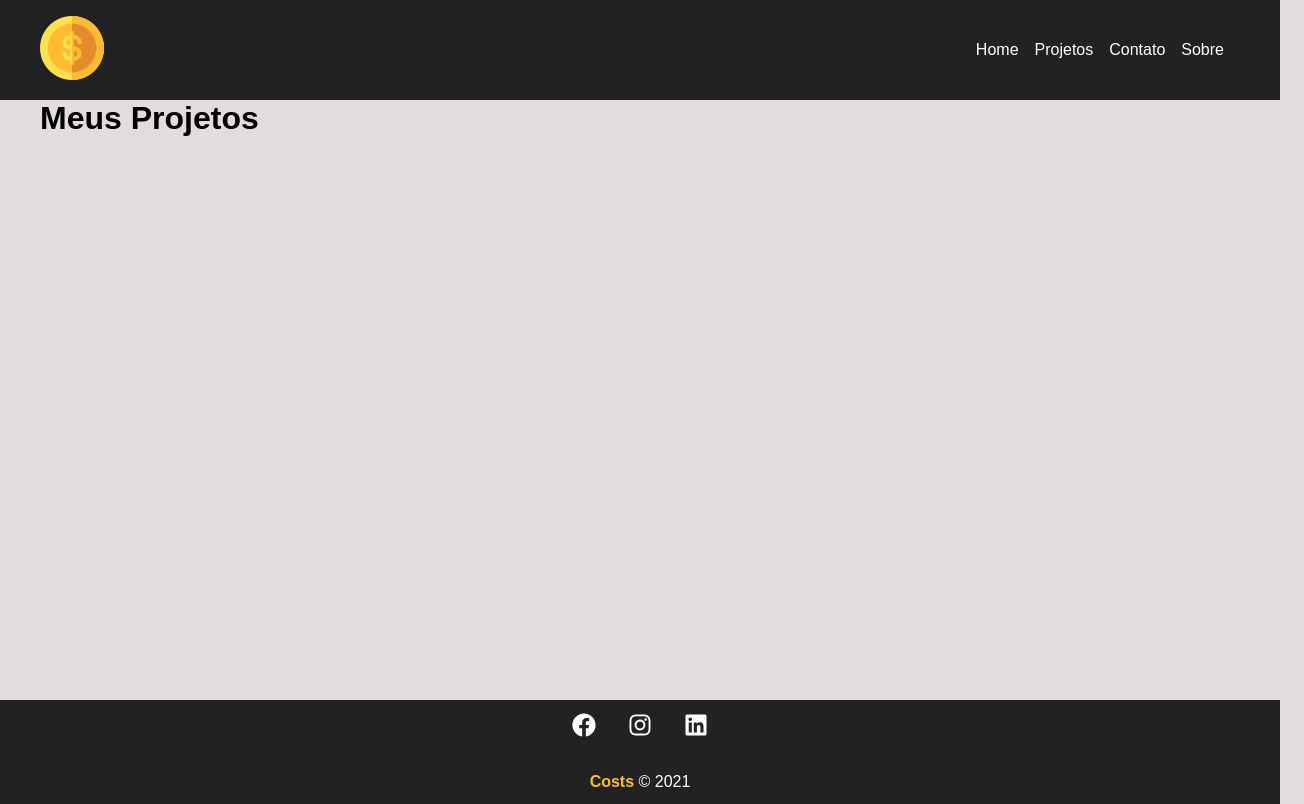
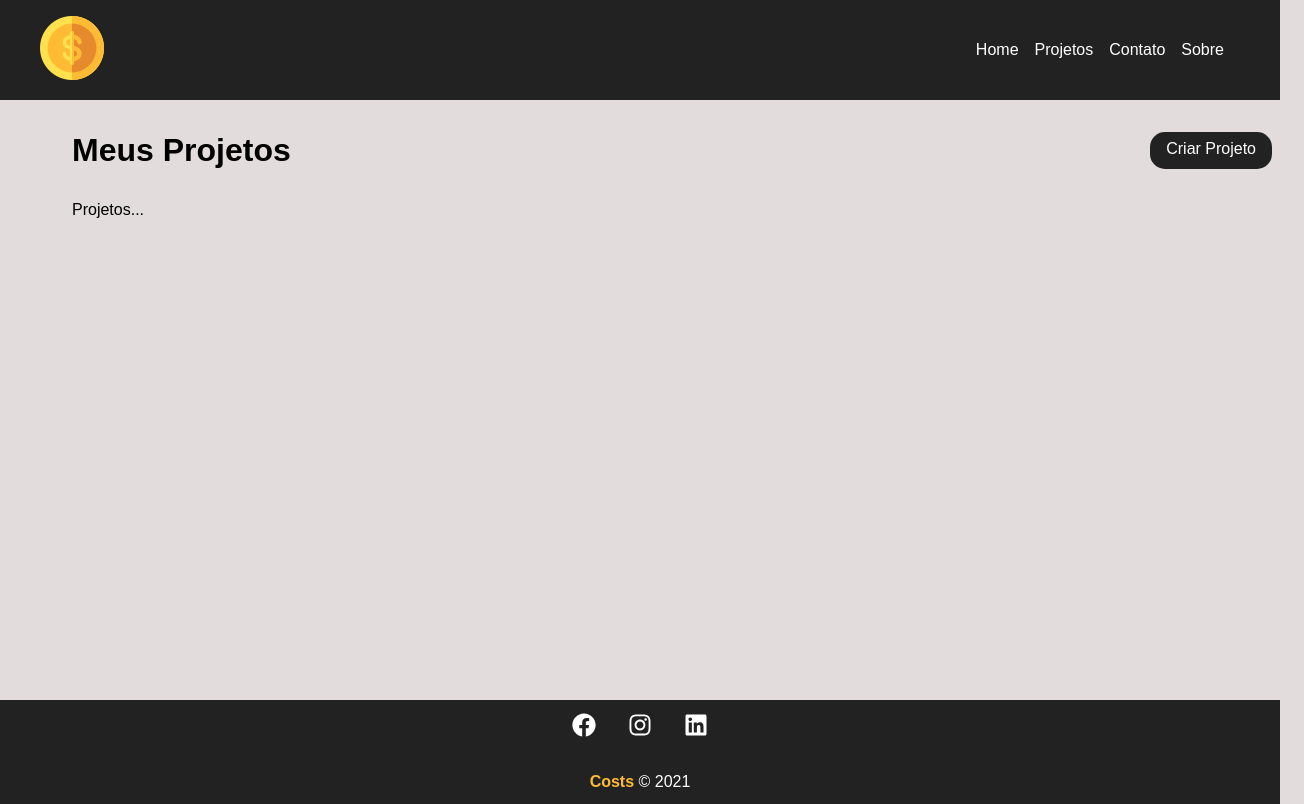
Before and after one commit to thiagobrsouza/react-costs, a React (Create React App) app: page /projects in a window 1280 px wide. Shown: the whole page, 1304 px wide, since content can reach past the window. Built offline with nearby package versions, Linux system fonts and the light colour scheme.

Commit message:
Criando o dashboard Meus Projetos

```diff
--- a/src/components/pages/Projects.jsx
+++ b/src/components/pages/Projects.jsx
@@ -1,5 +1,8 @@
 import Message from "../layout/Message";
 import { useLocation } from 'react-router-dom'
+import Container from '../layout/Container'
+import LinkButton from '../layout/LinkButton'
+import styles from './styles/Projects.module.css'
 
 export default function Projects() {
 
@@ -10,9 +13,15 @@
   }
 
   return (
-    <div>
-      <h1>Meus Projetos</h1>
+    <div className={styles.project_container}>
+      <div className={styles.title_container}>
+        <h1>Meus Projetos</h1>
+        <LinkButton to="/newproject" text="Criar Projeto" />
+      </div>
       {message && <Message msg={message} type="success" />}
+      <Container customClass="start">
+        <p>Projetos...</p>
+      </Container>
     </div>
   )
 }
--- /dev/null
+++ b/src/components/pages/styles/Projects.module.css
@@ -0,0 +1,9 @@
+.project_container {
+  padding: 2em;
+}
+
+.title_container {
+  display: flex;
+  justify-content: space-between;
+  margin-bottom: 2em;
+}
```
